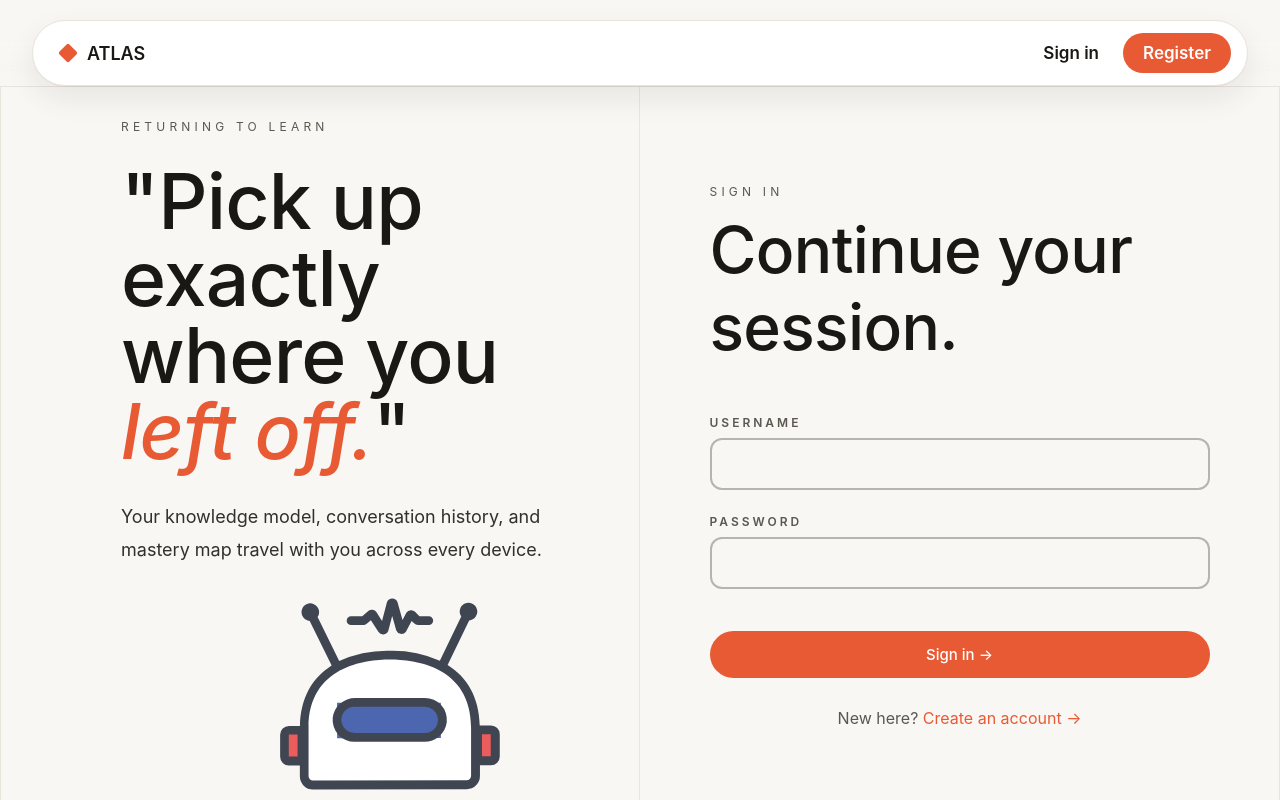
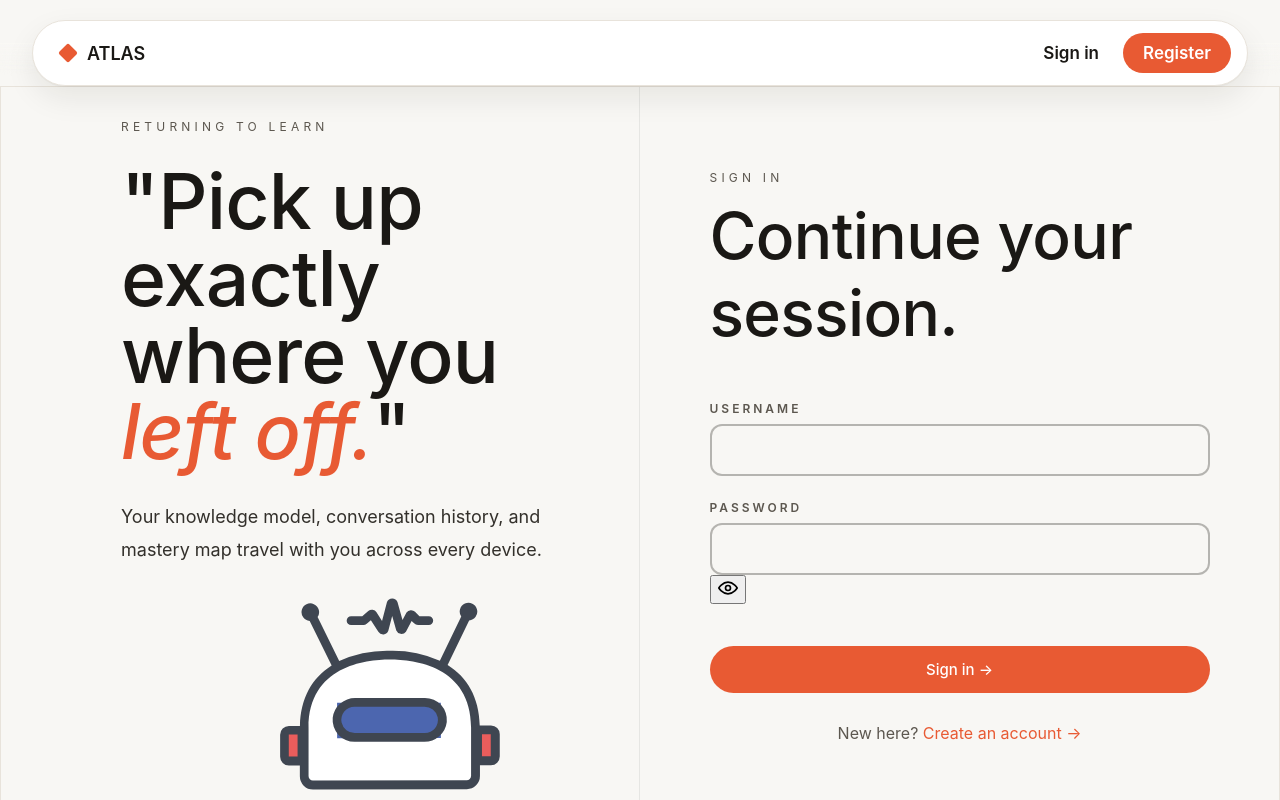
Before and after one commit to SahanMihikalpa/frontend-robot-, a Next.js app: page /login in a window 1280 px wide. Built offline with nearby package versions, Linux system fonts and the light colour scheme; no server answers.

Commit message:
password validations and hover messages

```diff
--- /dev/null
+++ b/components/PasswordInput.tsx
@@ -0,0 +1,59 @@
+import { useState } from 'react'
+
+type Props = {
+  id: string
+  value: string
+  onChange: (v: string) => void
+  autoComplete?: string
+  ariaInvalid?: boolean
+  placeholder?: string
+  required?: boolean
+}
+
+const EyeIcon = (
+  <svg width="20" height="20" viewBox="0 0 24 24" fill="none" stroke="currentColor"
+       strokeWidth="2" strokeLinecap="round" strokeLinejoin="round">
+    <path d="M1 12s4-7 11-7 11 7 11 7-4 7-11 7-11-7-11-7z" />
+    <circle cx="12" cy="12" r="3" />
+  </svg>
+)
+
+const EyeOffIcon = (
+  <svg width="20" height="20" viewBox="0 0 24 24" fill="none" stroke="currentColor"
+       strokeWidth="2" strokeLinecap="round" strokeLinejoin="round">
+    <path d="M17.94 17.94A10.07 10.07 0 0 1 12 20c-7 0-11-8-11-8a18.45 18.45 0 0 1 5.06-5.94M9.9 4.24A9.12 9.12 0 0 1 12 4c7 0 11 8 11 8a18.5 18.5 0 0 1-2.16 3.19m-6.72-1.07a3 3 0 1 1-4.24-4.24" />
+    <line x1="1" y1="1" x2="23" y2="23" />
+  </svg>
+)
+
+/** Password field with a show/hide (eye) toggle, styled to match .editorial-input. */
+export default function PasswordInput({
+  id, value, onChange, autoComplete, ariaInvalid, placeholder, required = true,
+}: Props) {
+  const [show, setShow] = useState(false)
+  return (
+    <div className="password-field">
+      <input
+        id={id}
+        className="editorial-input password-field-input"
+        type={show ? 'text' : 'password'}
+        value={value}
+        onChange={(e) => onChange(e.target.value)}
+        aria-invalid={ariaInvalid || undefined}
+        autoComplete={autoComplete}
+        placeholder={placeholder}
+        required={required}
+      />
+      <button
+        type="button"
+        className="password-toggle"
+        onClick={() => setShow((s) => !s)}
+        aria-label={show ? 'Hide password' : 'Show password'}
+        aria-pressed={show}
+        title={show ? 'Hide password' : 'Show password'}
+      >
+        {show ? EyeOffIcon : EyeIcon}
+      </button>
+    </div>
+  )
+}
--- a/pages/login.tsx
+++ b/pages/login.tsx
@@ -4,6 +4,7 @@ import { useRouter } from 'next/router'
 import { getCurrentUser, loginUser } from '../lib/api'
 import { getRoleHome, setStoredUser } from '../lib/session'
 import Image from 'next/image'
+import PasswordInput from '../components/PasswordInput'
 
 type LoginErrors = Partial<Record<'username' | 'password', string>>
 
@@ -147,15 +148,12 @@ export default function Login() {
             <label className="form-label" htmlFor="login-password">
               Password
             </label>
-            <input
+            <PasswordInput
               id="login-password"
-              className="editorial-input"
-              type="password"
               value={password}
-              onChange={e => onPassword(e.target.value)}
-              aria-invalid={!!fieldErrors.password}
+              onChange={onPassword}
+              ariaInvalid={!!fieldErrors.password}
               autoComplete="current-password"
-              required
             />
             {fieldErrors.password && <p className="form-error" style={{ marginTop: 6 }}>{fieldErrors.password}</p>}
           </div>
```
Also changed, not shown: components/HelpTip.tsx (added, +22 -0 lines), pages/register.tsx (+45 -19 lines).
